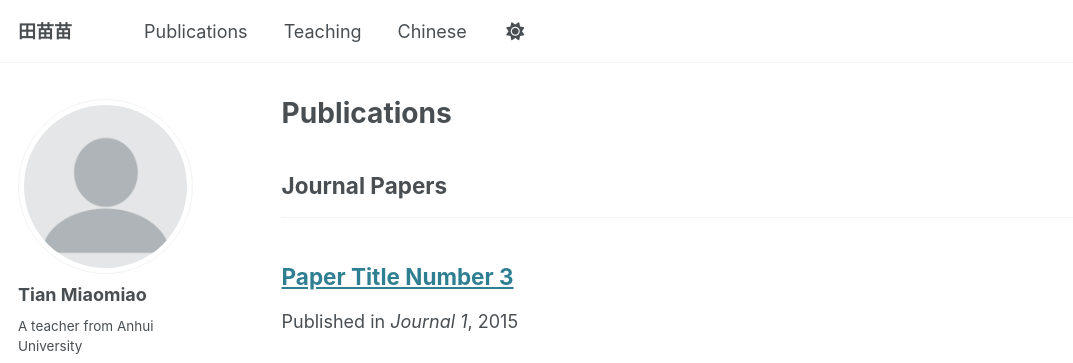
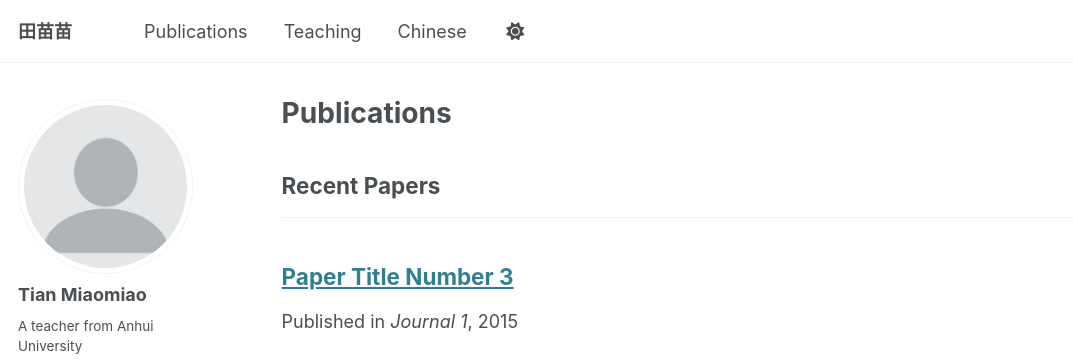
Before and after one commit to dmtian/dmtian.github.io, a Jekyll site: the page built from _pages/publications.html, in a window 1280 px wide and 900 px high. Shown: the top 363 px of the window, without its empty margins (0-1073 px from the left). Built offline with Jekyll 4.4.1, drawn with Linux system fonts in a browser that asks for light colours.

Commit message:
Update _config.yml

```diff
--- a/_config.yml
+++ b/_config.yml
@@ -80,7 +80,7 @@ publication_category:
   books:
     title: 'Books'
   manuscripts:
-    title: 'Journal Papers'
+    title: 'Recent Papers'
   conferences:
     title: 'Conference Papers'
 
```
